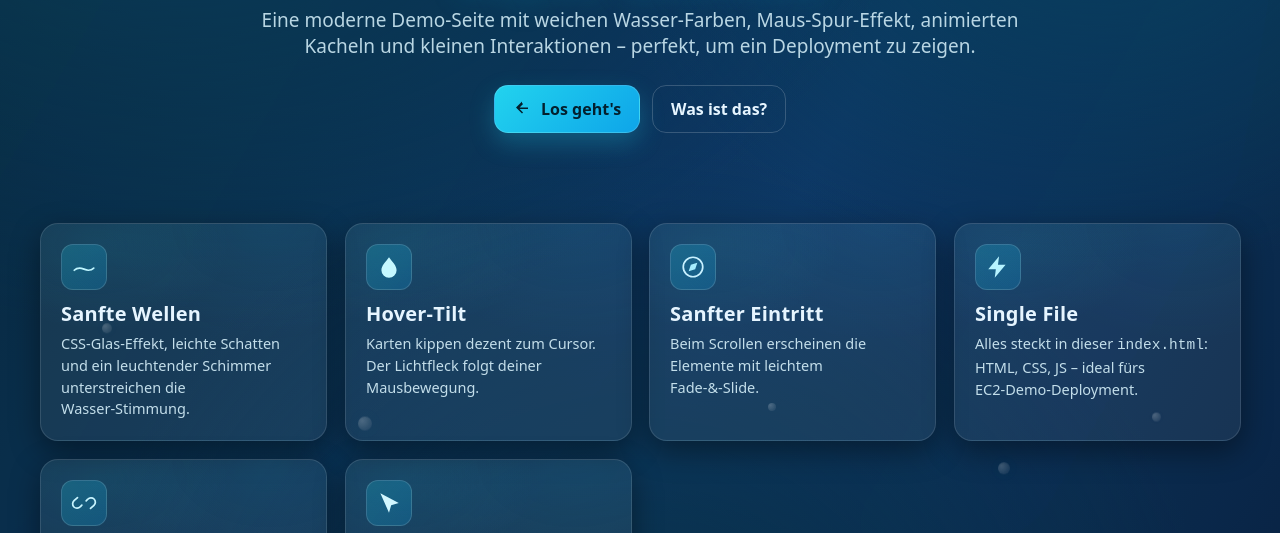
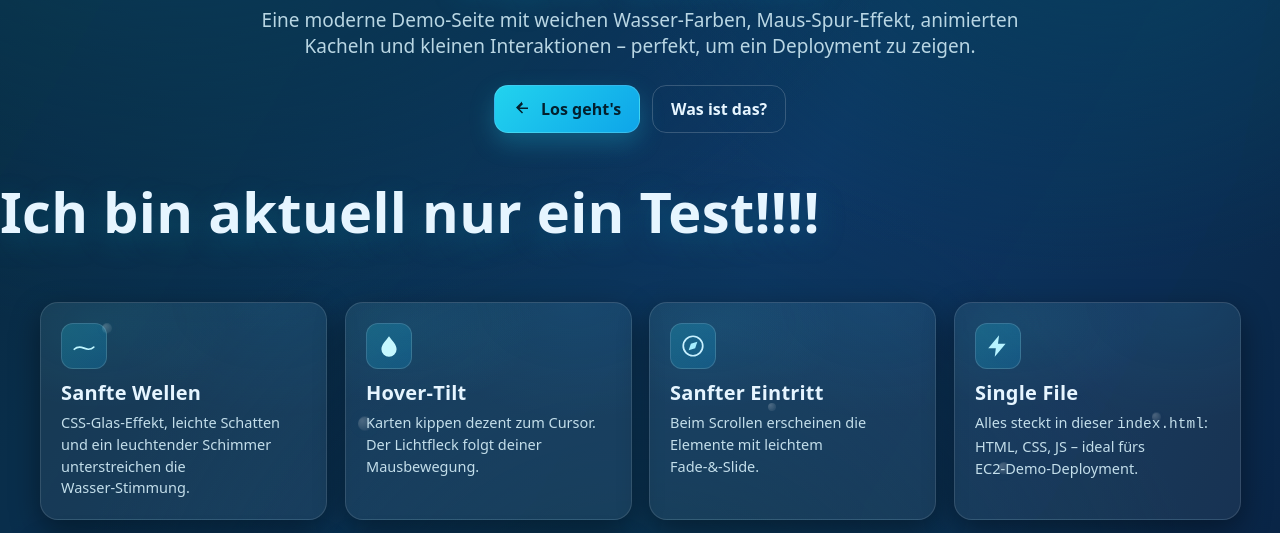
Before and after one commit to suheib96/github-actions-demo, a plain HTML site: page frontend/index.html in a window 1280 px wide. Shown: the part 229-762 px from the top of the page. Drawn offline with Linux system fonts and the light colour scheme.

Commit message:
workflow fuer test stage eingerichtet, anpassung im frontend

```diff
--- a/frontend/index.html
+++ b/frontend/index.html
@@ -178,7 +178,7 @@
       <a class="button ghost" href="#about">Was ist das?</a>
     </div>
   </header>
-
+  <h1>Ich bin aktuell nur ein Test!!!!</h1>
   <main class="section" id="tiles" aria-label="Kacheln">
     <div class="grid">
       <!-- Karte 1 -->
```
Also changed, not shown: .github/workflows/deploy-test.yml (added), .github/workflows/lb-deploy.yml.
